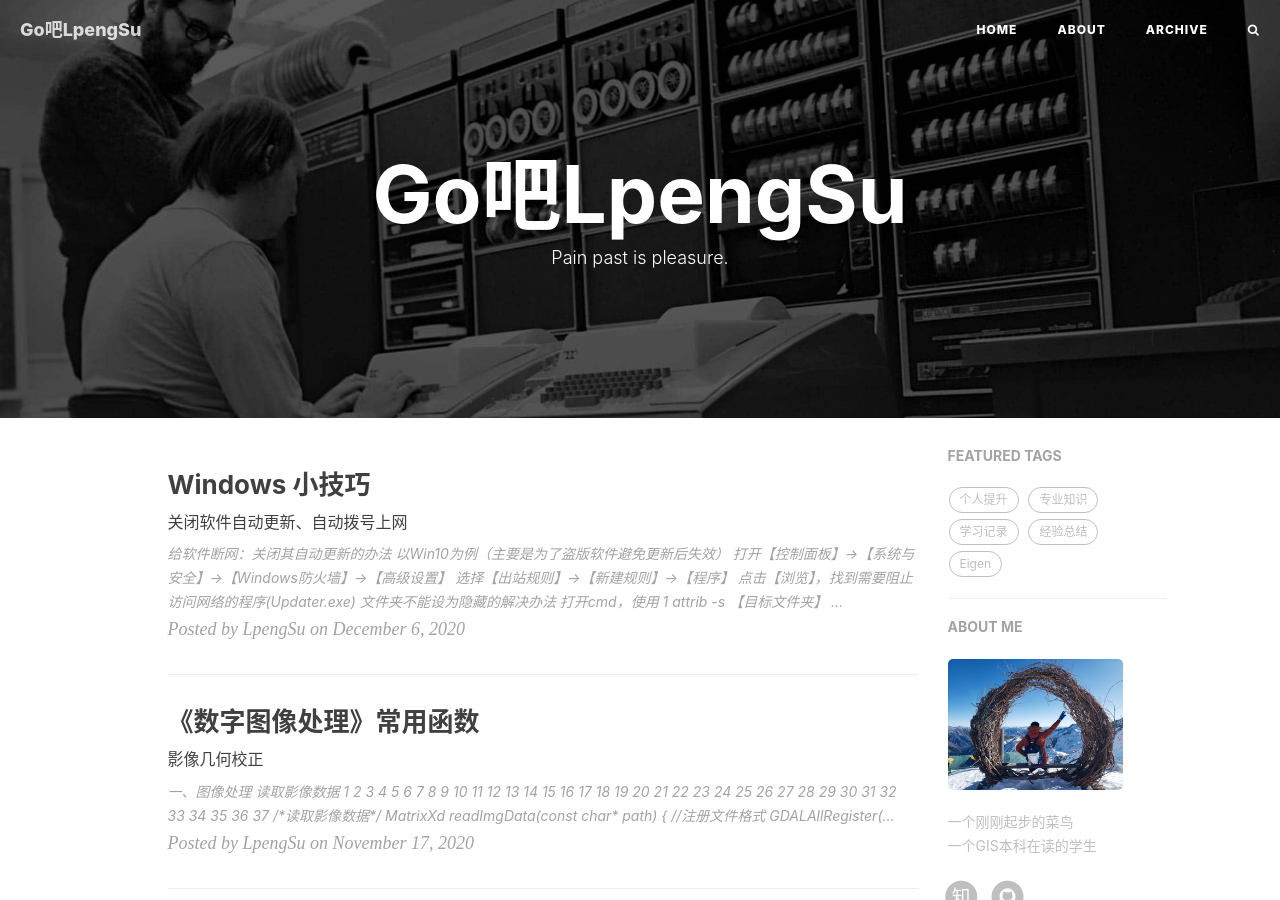
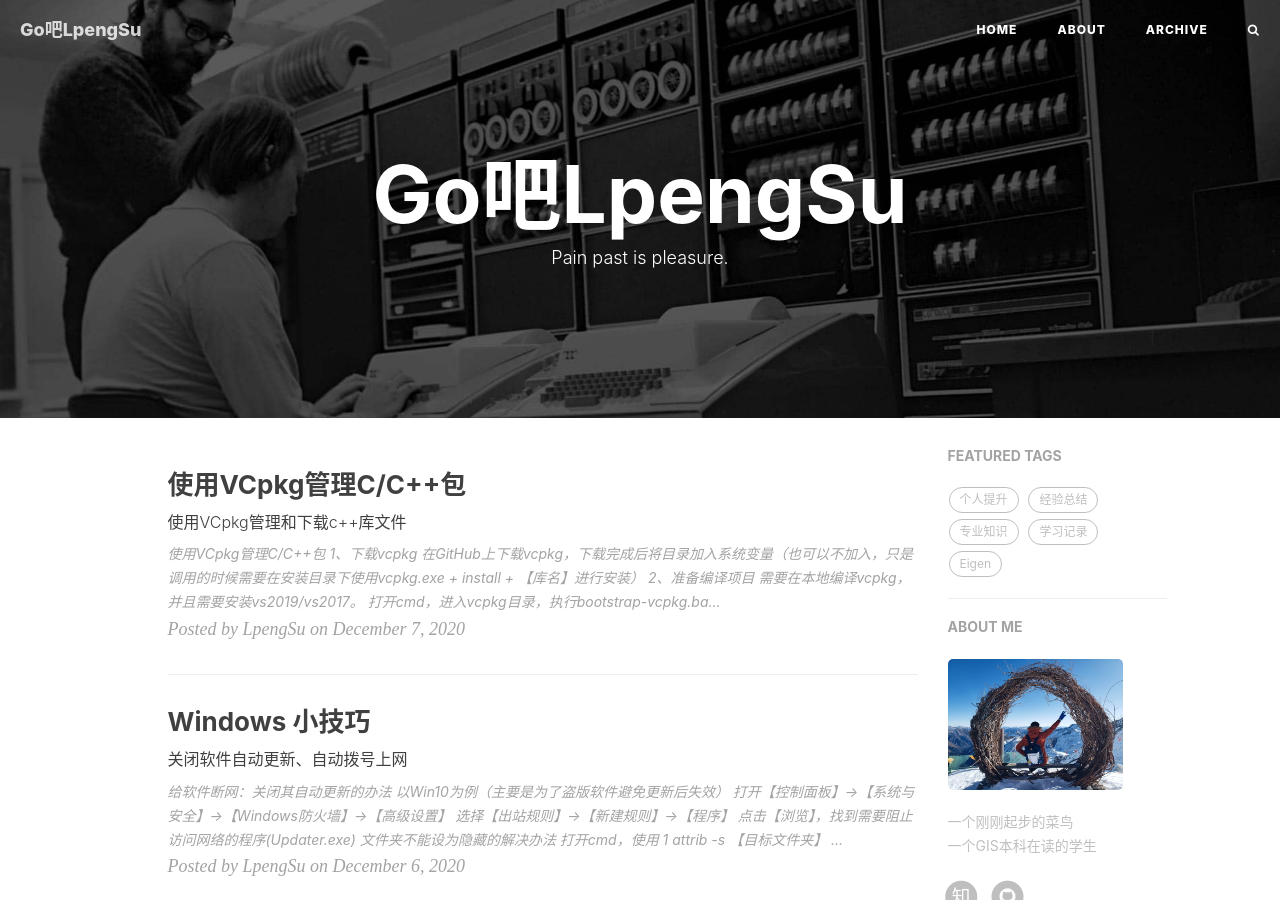
Before and after one commit to YueyueBird-su/YueyueBird-su.github.io, a Jekyll site: the page built from index.html, in a window 1280 px wide and 900 px high. Built offline with Jekyll 4.4.1, drawn with Linux system fonts in a browser that asks for light colours; nearby versions of some CDN libraries; the list of posts is cut into pages by our own code; comment, search, counter and statistics services are not loaded.

Commit message:
add issue

````diff
--- a/_posts/2020-12-06-WinSkills.markdown
+++ b/_posts/2020-12-06-WinSkills.markdown
@@ -4,7 +4,7 @@ title:      "Windows 小技巧"
 subtitle:   "关闭软件自动更新、自动拨号上网"
 date:       2020-12-06 23:23:00
 author:     "LpengSu"
-header-img: "img/posts_img/2020-12/2020.06.jpg"
+header-img: "img/posts_img/2020-12/2020-06-bg.jpg"
 catalog: true
 tags:
     - 经验总结
--- /dev/null
+++ b/_posts/2020-12-07-vcpkg.markdown
@@ -0,0 +1,47 @@
+---
+layout:     post
+title:      "使用VCpkg管理C/C++包"
+subtitle:   "使用VCpkg管理和下载c++库文件"
+date:       2020-12-07 00:04:00
+author:     "LpengSu"
+header-img: "img/posts_img/2020-12/2020-06-bg.jpg"
+catalog: true
+tags:
+    - 经验总结
+---
+
+### 使用VCpkg管理C/C++包
+
+#### 1、下载vcpkg
+
+在[GitHub](https://github.com/microsoft/vcpkg)上下载vcpkg，下载完成后将目录加入系统变量（也可以不加入，只是调用的时候需要在安装目录下使用vcpkg.exe + install + 【库名】进行安装）
+
+#### 2、准备编译项目
+
+需要在本地编译vcpkg，并且需要安装vs2019/vs2017。
+
+打开cmd，进入vcpkg目录，执行bootstrap-vcpkg.bat用于编译
+
+![image-20201117011406060](img\posts_img\2020-12\2020-12-07\image-20201117011406060.png)
+
+执行vcpkgg integrate install
+
+![image-20201117011659112](img\posts_img\2020-12\2020-12-07\image-20201117011659112.png)
+
+#### 3、安装第三方库
+
+使用
+
+```c
+vcpkg install + [name]
+```
+
+例子：安装一个GDAL试试
+
+![image-20201117012117091](img\posts_img\2020-12\2020-12-07\image-20201117012117091.png)
+
+### 安装太慢的解决方法
+
+手动下载源代码
+
+在命令行界面查看正在下载的地址，赋值该地址借助别的下载软件去下载，然后修改为vcpkg安装目录下downloads的temp文件夹中的相同名字，复制到downloads文件夹下，然后继续安装。
````
Also changed, not shown: img/posts_img/2020-12/2020-06-bg.jpg (renamed from img/posts_img/2020-12/2020.06.jpg), img/posts_img/2020-12/2020-12-07/image-20201117011406060.png (added), img/posts_img/2020-12/2020-12-07/image-20201117011659112.png (added), img/posts_img/2020-12/2020-12-07/image-20201117012117091.png (added).
